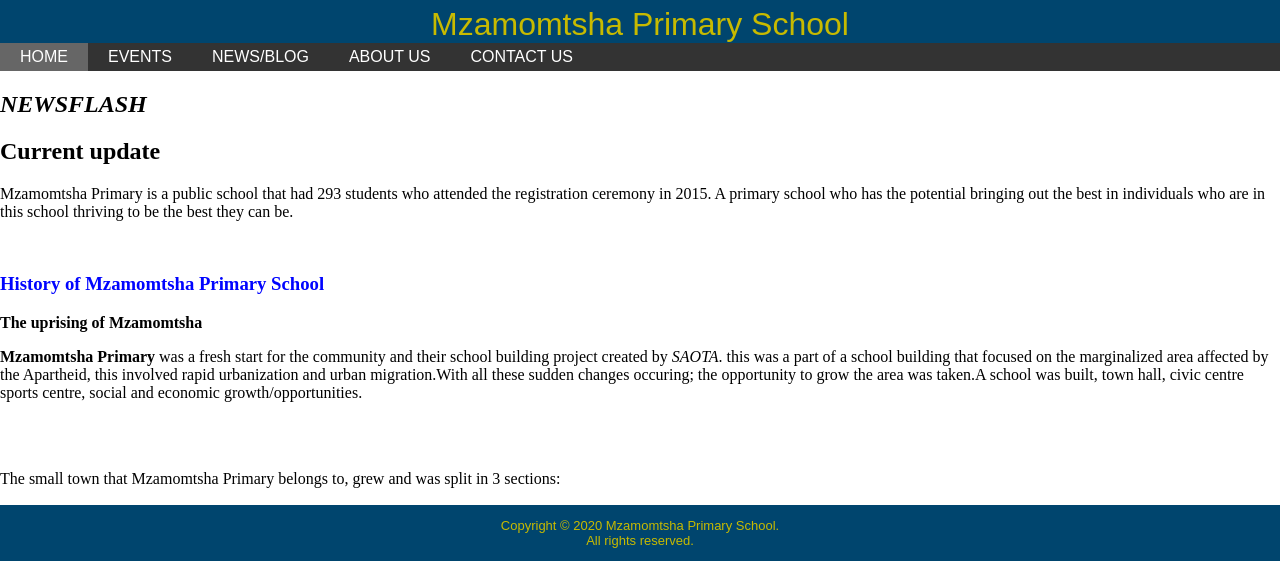
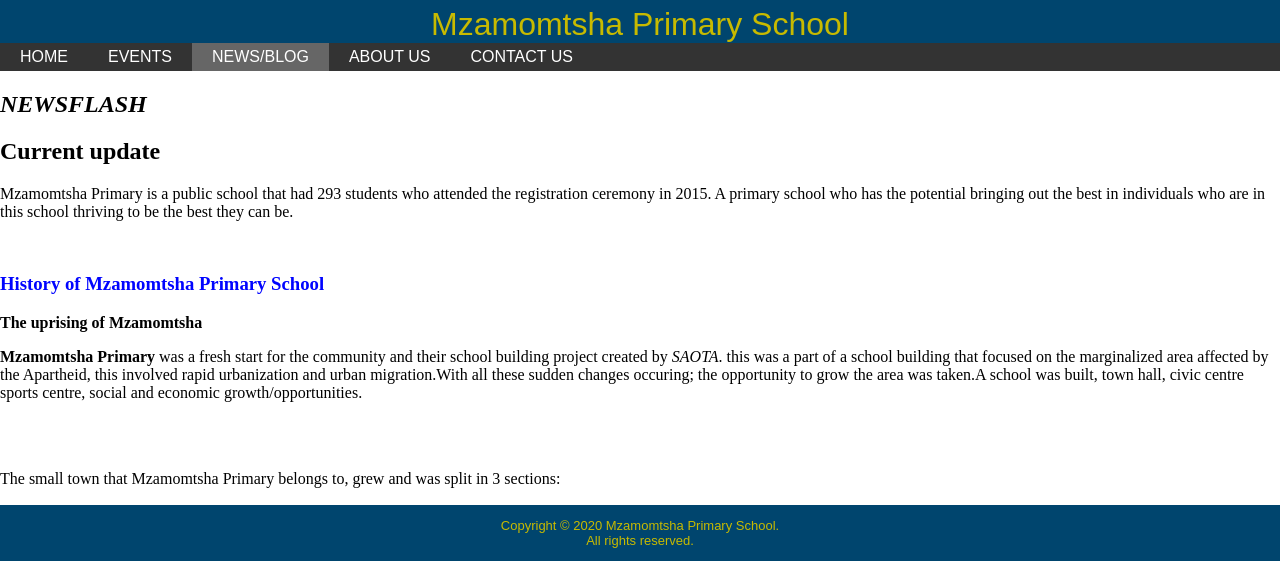
Before and after one commit to Jenny-Coleman/Code-Geous, a plain HTML site: page News.html in a window 1280 px wide. Shown: the part 239-800 px from the top of the page. Drawn offline with Linux system fonts and the light colour scheme.

Commit message:
Update News.html

```diff
--- a/News.html
+++ b/News.html
@@ -65,9 +65,9 @@
             <br>
 
             <div class="navbar">
-                <a href="./Welcome.html" class="active">HOME</a>
+                <a href="./Welcome.html">HOME</a>
                 <a href="./Event.html">EVENTS</a>
-                <a href="./News.html">NEWS/BLOG</a>
+                <a href="./News.html" class="active">NEWS/BLOG</a>
                 <a href="./AboutUs.html">ABOUT US</a>
                 <a href="./ContactUs.html">CONTACT US</a>
             </div>
```
